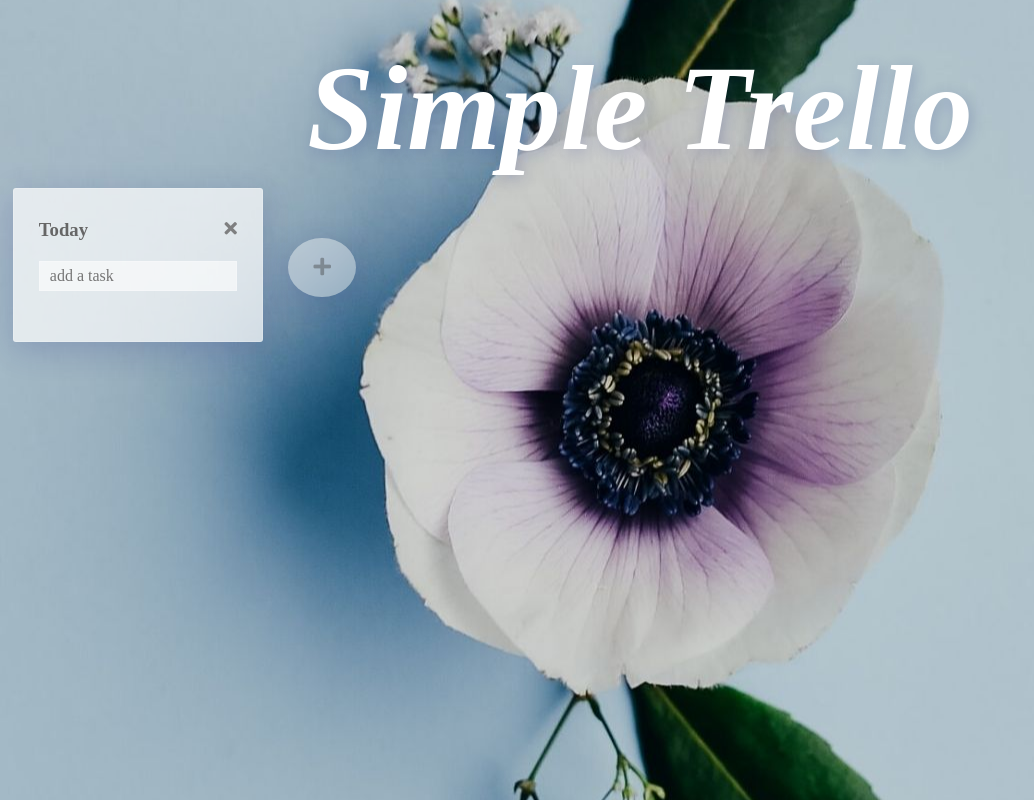
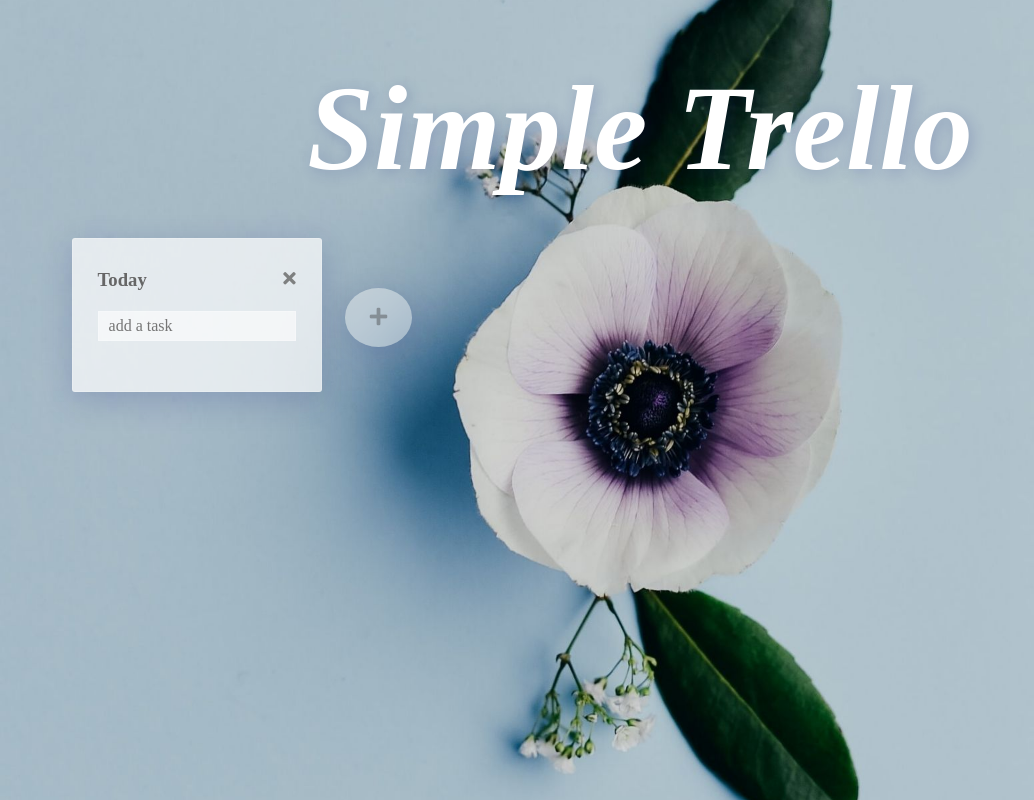
Before and after one commit to Yukina-Omori/simple-trello, a React (Create React App) app: page / in a window 1280 px wide. Shown: the whole page, without its empty margins (0-1034 px from the left). Built offline with nearby package versions, Linux system fonts and the light colour scheme.

Commit message:
change new

```diff
--- a/src/index.css
+++ b/src/index.css
@@ -17,14 +17,16 @@
 }
 
 header {
-  padding: 40px 0 0;
+  padding: 60px 0 30px;
 }
 
 .app {
   background-image: url(../src/images/mainbg03.jpg);
-  height: 100vh;
+  height: 100%;
+  min-height:100vh;
   background-repeat: no-repeat;
   background-position: center center;
+  background-size:cover;
 }
 
 .taskCard {
@@ -32,7 +34,7 @@
   border: 1px solid rgba(255, 255, 255, 0.18);
   width: 250px;
   padding: 30px 25px;
-  margin: 10px 1%;
+  margin: 10px 1% 40px;
   background: rgba(255, 255, 255, 0.7);
   box-shadow: 0 8px 32px 0 rgba(31, 38, 135, 0.2);
 }
@@ -81,10 +83,10 @@
 
 .taskCardArea {
   display: flex;
-  justify-content: flex-start;
+  justify-content:flex-start;
   align-items: flex-start;
   flex-wrap: wrap;
-  max-width:1300px;
+  max-width:1160px;
   margin:0 auto;
 }
 
```
